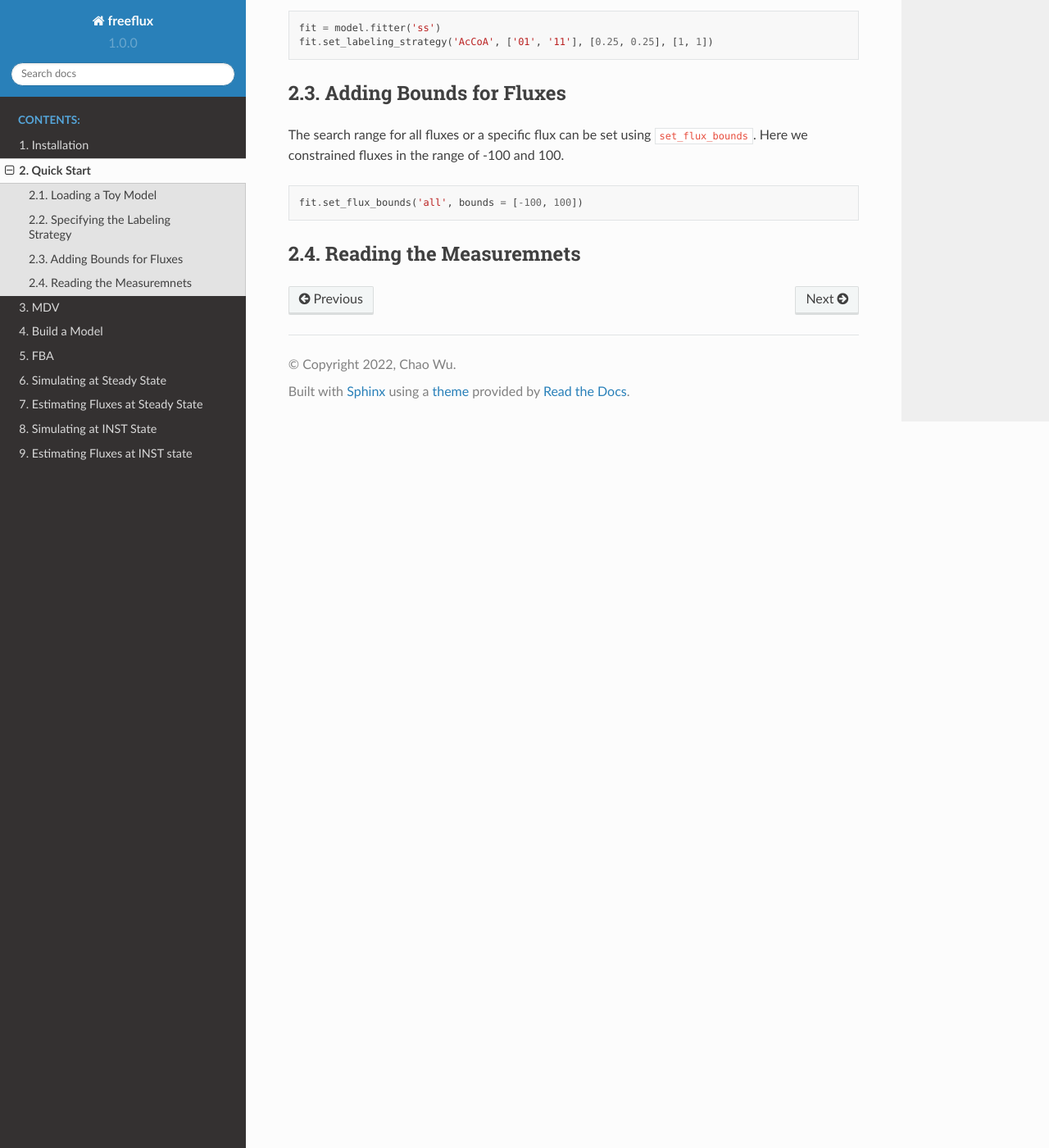
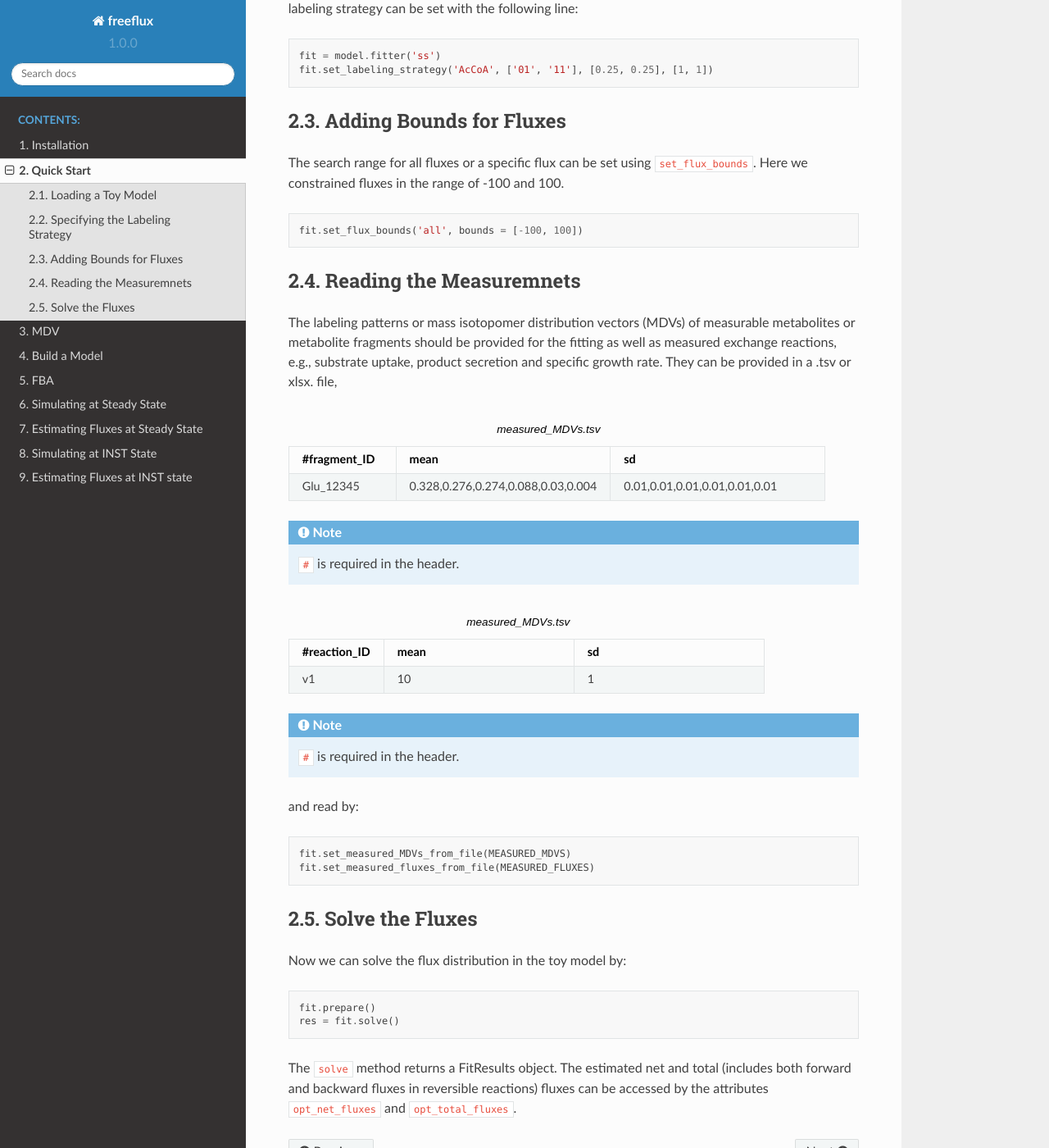
Before and after one commit to Chaowu88/freeflux, a Sphinx documentation site: the page built from docs/source/quickstart.rst, in a window 1280 px wide and 1400 px high, scrolled down 1178 px. Shown: the whole window at 82% size. Built offline with Sphinx 7.4.7 and the Read the Docs theme 2.0.0, drawn with Linux system fonts in a browser that asks for light colours; some of the changed text lies outside the part shown.

Commit message:
Update quickstart.rst

```diff
--- a/docs/source/quickstart.rst
+++ b/docs/source/quickstart.rst
@@ -54,6 +54,8 @@ The model can then be loaded by:
 .. code-block:: python
 
    MODEL_FILE = '../models/toy/reactions.tsv'
+   MEASURED_MDVS = '../models/toy/measured_MDVs.tsv'
+   MEASURED_FLUXES = '../models/toy/measured_fluxes.tsv'
 
    from freeflux import Model
 
@@ -81,3 +83,52 @@ The search range for all fluxes or a specific flux can be set using ``set_flux_b
 
 Reading the Measuremnets
 ------------------------
+
+The labeling patterns or mass isotopomer distribution vectors (MDVs) of measurable metabolites or metabolite fragments should be provided for the fitting as well as measured exchange reactions, e.g., substrate uptake, product secretion and specific growth rate. They can be provided in a .tsv or xlsx. file,
+
+.. list-table:: measured_MDVs.tsv
+   :widths: 25 50 50
+   :header-rows: 1
+
+   * - #fragment_ID
+     - mean
+     - sd
+   * - Glu_12345
+     - 0.328,0.276,0.274,0.088,0.03,0.004
+     - 0.01,0.01,0.01,0.01,0.01,0.01
+
+.. Note::
+   ``#`` is required in the header.
+
+.. list-table:: measured_MDVs.tsv
+   :widths: 25 50 50
+   :header-rows: 1
+
+   * - #reaction_ID
+     - mean
+     - sd
+   * - v1
+     - 10
+     - 1
+
+.. Note::
+   ``#`` is required in the header.
+
+and read by:
+
+.. code-block:: python
+
+   fit.set_measured_MDVs_from_file(MEASURED_MDVS)
+   fit.set_measured_fluxes_from_file(MEASURED_FLUXES)
+
+Solve the Fluxes
+----------------
+
+Now we can solve the flux distribution in the toy model by:
+
+.. code-block:: python
+
+   fit.prepare()
+   res = fit.solve()
+
+The ``solve`` method returns a FitResults object. The estimated net and total (includes both forward and backward fluxes in reversible reactions) fluxes can be accessed by the attributes ``opt_net_fluxes`` and ``opt_total_fluxes``.
```
